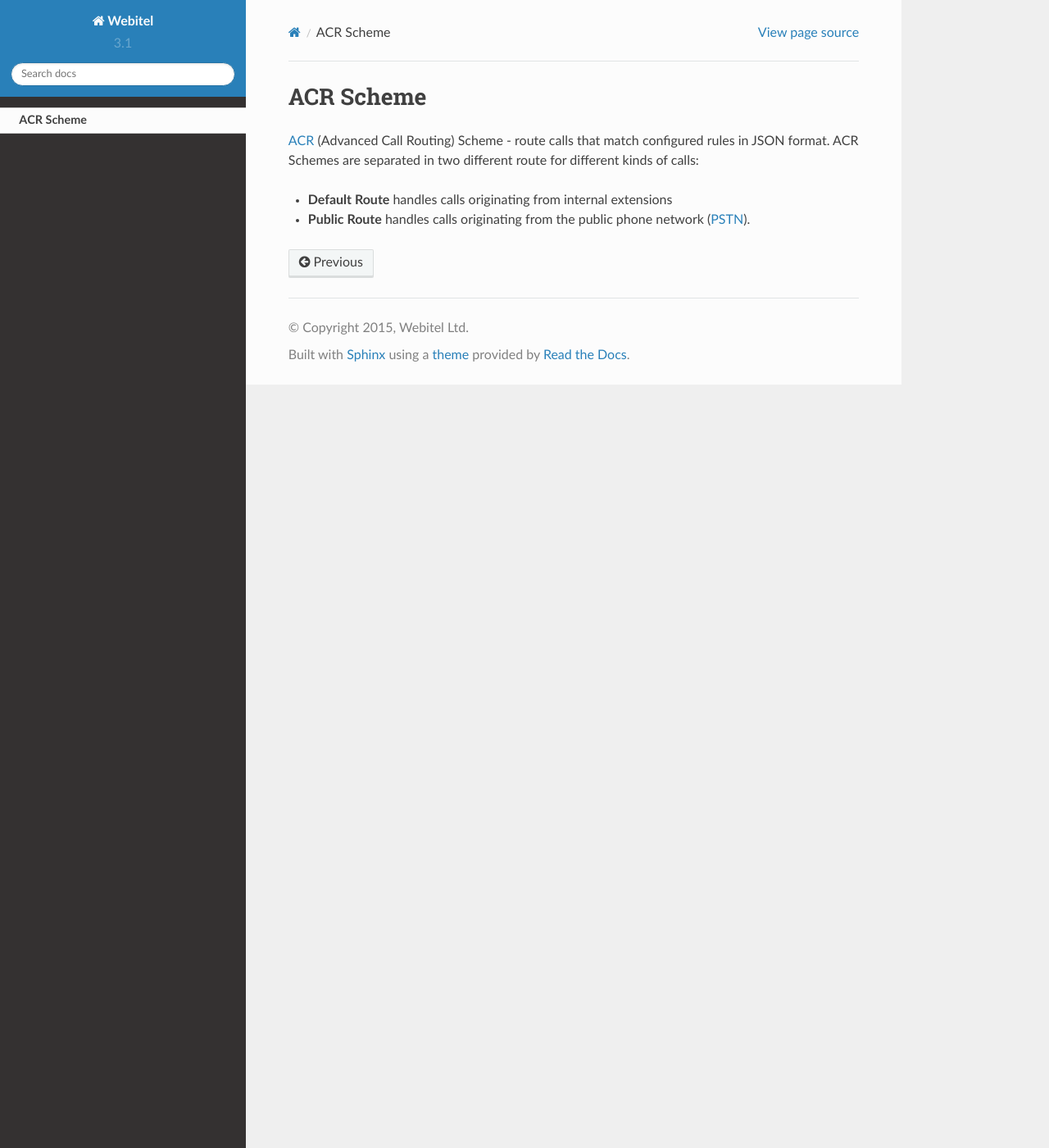
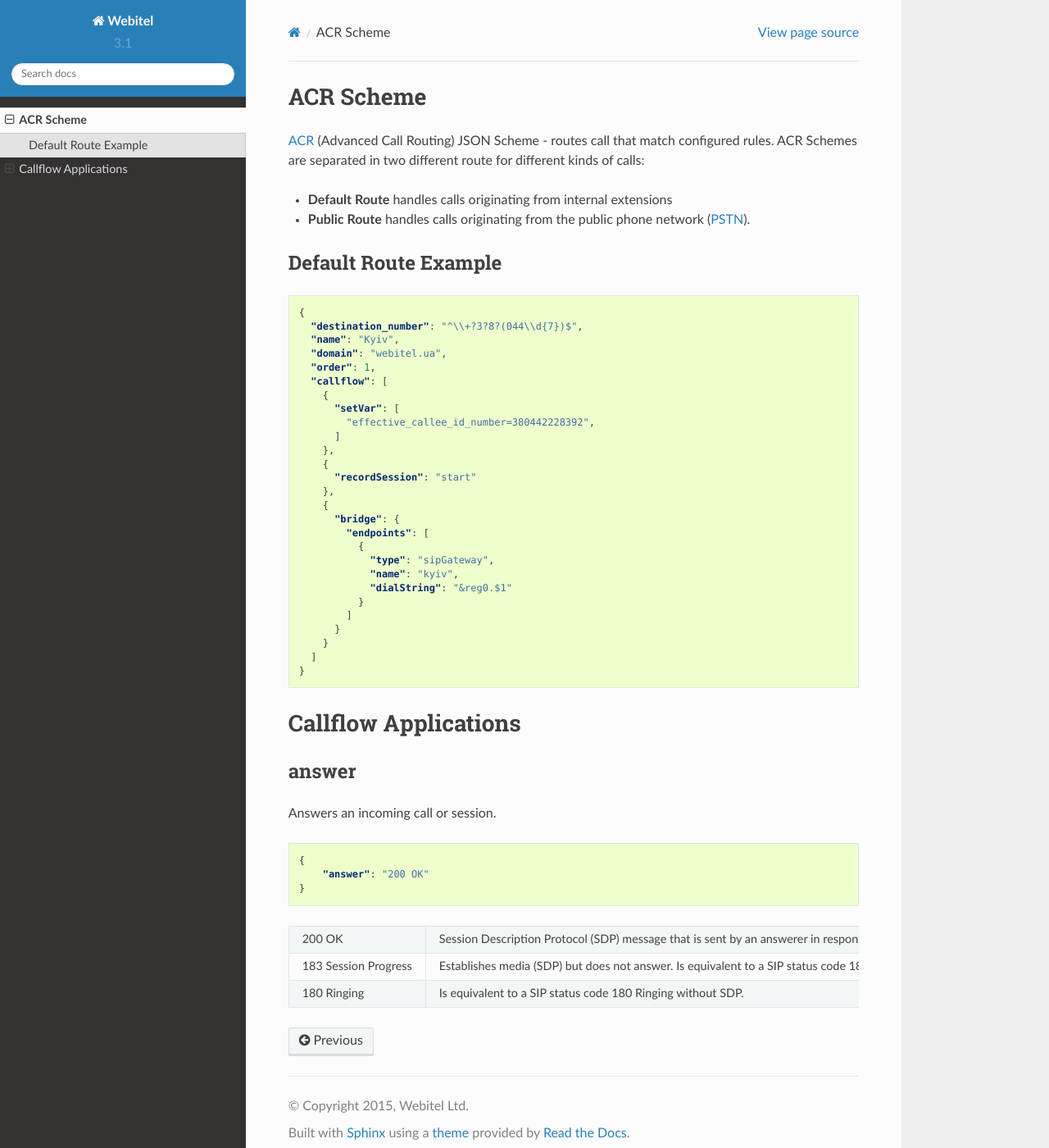
Before and after one commit to webitel/docs-en, a Sphinx documentation site: the page built from source/acr-scheme.rst, in a window 1280 px wide and 1400 px high. Shown: the whole window at 82% size. Built offline with Sphinx 7.4.7 and the Read the Docs theme 2.0.0, drawn with Linux system fonts in a browser that asks for light colours; pages that are not in the unit, such as notebooks, are missing from menus.

Commit message:
answer application and pygments-json

```diff
--- a/requirements.txt
+++ b/requirements.txt
@@ -1 +1,2 @@
 sphinxcontrib-httpdomain==1.4.0
+pygments-json==0.1
--- a/source/acr-scheme.rst
+++ b/source/acr-scheme.rst
@@ -1,9 +1,68 @@
+.. _acr-scheme:
+
 ACR Scheme
 ==========
 
 `ACR
-<https://github.com/webitel/acr>`_ (Advanced Call Routing) Scheme - route calls that match configured rules in JSON format. ACR Schemes are separated in two different route for different kinds of calls:
+<https://github.com/webitel/acr>`_ (Advanced Call Routing) JSON Scheme - routes call that match configured rules. ACR Schemes are separated in two different route for different kinds of calls:
 
 * **Default Route** handles calls originating from internal extensions
 * **Public Route** handles calls originating from the public phone network (`PSTN
   <http://en.wikipedia.org/wiki/Public_switched_telephone_network>`_).
+
+Default Route Example
+---------------------
+
+.. code-block:: json
+
+    {
+      "destination_number": "^\\+?3?8?(044\\d{7})$",
+      "name": "Kyiv",
+      "domain": "webitel.ua",
+      "order": 1,
+      "callflow": [
+        {
+          "setVar": [
+            "effective_callee_id_number=380442228392",
+          ]
+        },
+        {
+          "recordSession": "start"
+        },
+        {
+          "bridge": {
+            "endpoints": [
+              {
+                "type": "sipGateway",
+                "name": "kyiv",
+                "dialString": "&reg0.$1"
+              }
+            ]
+          }
+        }
+      ]
+    }
+
+Callflow Applications
+=====================
+
+answer
+------
+
+Answers an incoming call or session.
+
+.. code-block:: json
+
+   {
+       "answer": "200 OK"
+   }
+
++------------+-------------------------------------------------------------------------------------+
+| 200 OK     |  Session Description Protocol (SDP) message that is sent by an answerer in response |
+|            |  to an offer that is received from an offerer.                                      |
++------------+-------------------------------------------------------------------------------------+
+| 183 Session| Establishes media (SDP) but does not answer. Is equivalent to a SIP status code     |
+| Progress   | 183 with SDP.                                                                       |
++------------+-------------------------------------------------------------------------------------+
+| 180 Ringing|  Is equivalent to a SIP status code 180 Ringing without SDP.                        |
++------------+-------------------------------------------------------------------------------------+
```
Also changed, not shown: README.md (+3 -2 lines).
